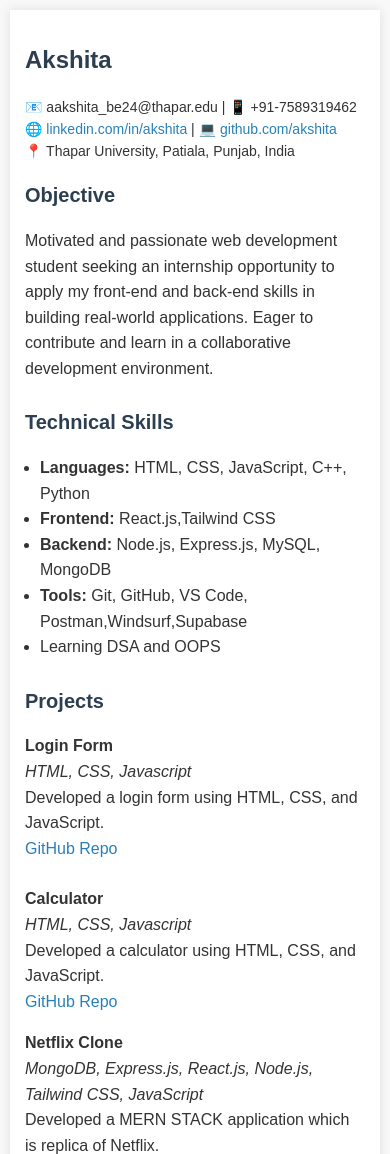
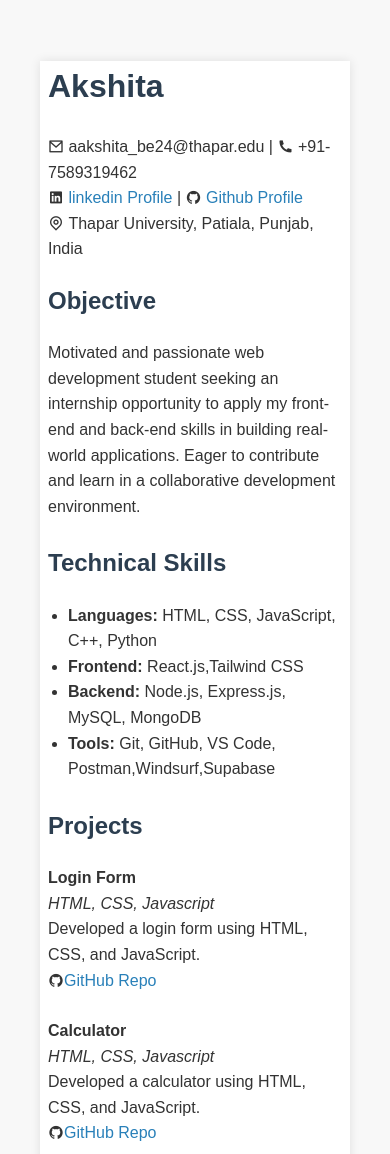
Before and after one commit to akshita264/CV-Resume, a plain HTML site: page index.html in a window 390 px wide. Shown: the top 1154 px of the page. Drawn offline with nearby package versions, Linux system fonts and the light colour scheme.

Commit message:
changes in code

```diff
--- a/index.html
+++ b/index.html
@@ -4,6 +4,7 @@
   <meta charset="UTF-8" />
   <meta name="viewport" content="width=device-width, initial-scale=1.0" />
   <title>Akshita - Resume</title>
+  <link href="https://cdn.jsdelivr.net/npm/remixicon@4.5.0/fonts/remixicon.css" rel="stylesheet">
   <style>
     body {
       font-family: Arial, sans-serif;
@@ -37,13 +38,14 @@
     .contact span {
       display: block;
     }
-    @media (max-width: 600px) {
+    @media (max-width: 300px) {
     body {
       padding: 10px;
     }
 
     .container {
       padding: 15px;
+      max-height: 1000px;
     }
 
     h1 {
@@ -63,15 +65,34 @@
       padding-left: 15px;
     }
   }
+  @media (max-width: 768px) {
+  .container {
+    padding: 0 12px;
+    /* height: px; */
+  }
+}
+
+@media (max-width: 480px) {
+  .container {
+    padding: 0 8px;
+  }
+}
+@media (max-width: 320px) {
+  .container {
+    padding: 0 4px;
+  }
+}
+
+
   </style>
 </head>
 <body>
   <div class="container">
     <h1>Akshita</h1>
     <div class="contact">
-      <span>📧 aakshita_be24@thapar.edu | 📱 +91-7589319462</span>
-      <span>🌐 <a href="www.linkedin.com/in/akshita251" target="_blank">linkedin.com/in/akshita</a> | 💻 <a href="https://github.com/akshita264" target="_blank">github.com/akshita</a></span>
-      <span>📍 Thapar University, Patiala, Punjab, India</span>
+      <span><i class="ri-mail-line"></i> aakshita_be24@thapar.edu | <i class="ri-phone-fill"></i> +91-7589319462</span>
+      <span><i class="ri-linkedin-box-fill"></i> <a href="https://www.linkedin.com/in/akshita251/" target="_blank">linkedin Profile</a> | <i class="ri-github-fill"></i> <a href="https://github.com/akshita264" target="_blank">Github Profile</a></span>
+      <span><i class="ri-map-pin-line"></i> Thapar University, Patiala, Punjab, India</span>
     </div>
 
     <div class="section">
@@ -86,7 +107,6 @@
         <li><strong>Frontend:</strong> React.js,Tailwind CSS</li>
         <li><strong>Backend:</strong> Node.js, Express.js, MySQL, MongoDB</li>
         <li><strong>Tools:</strong> Git, GitHub, VS Code, Postman,Windsurf,Supabase</li>
-        <li>Learning DSA and OOPS</li>
       </ul>
     </div>
 
@@ -100,23 +120,23 @@
       <p><strong>Login Form</strong><br>
       <em>HTML, CSS, Javascript</em><br>
       Developed a login form using HTML, CSS, and JavaScript.<br>
-      <a href="https://github.com/akshita264/Login-Form" target="_blank">GitHub Repo</a></p>
+      <i class="ri-github-fill"></i><a href="https://github.com/akshita264/Login-Form" target="_blank">GitHub Repo</a></p>
     </div>
     <p><strong>Calculator</strong><br>
       <em>HTML, CSS, Javascript</em><br>
       Developed a calculator using HTML, CSS, and JavaScript.<br>
-      <a href="https://github.com/akshita264/calculator" target="_blank">GitHub Repo</a></p>
+      <i class="ri-github-fill"></i><a href="https://github.com/akshita264/calculator" target="_blank">GitHub Repo</a></p>
 
     <p><strong>Netflix Clone</strong><br>
       <em>MongoDB, Express.js, React.js, Node.js, Tailwind CSS, JavaScript</em><br>
       Developed a MERN STACK application which is replica of Netflix.<br>
-      <a href="https://github.com/akshita264/Netflix-clone" target="_blank">GitHub Repo</a></p>
+      <i class="ri-github-fill"></i><a href="https://github.com/akshita264/Netflix-clone" target="_blank">GitHub Repo</a></p>
 
     <p><b><u>Ongoing projects</b></u></p>
     <p><strong>AI Chat Assistant</strong><br>
       <em>MongoDB, Express.js, React.js, Node.js, Tailwind CSS, JavaScript</em><br>
       Developing a MERN STACK application in which user can interact and ask questions like ChatGPT<br>
-      <a href="https://github.com/akshita264/AI-Chat-Assistant" target="_blank">GitHub Repo</a></p>
+      <i class="ri-github-fill"></i><a href="https://github.com/akshita264/AI-Chat-Assistant" target="_blank">GitHub Repo</a></p>
 
 
 
```
